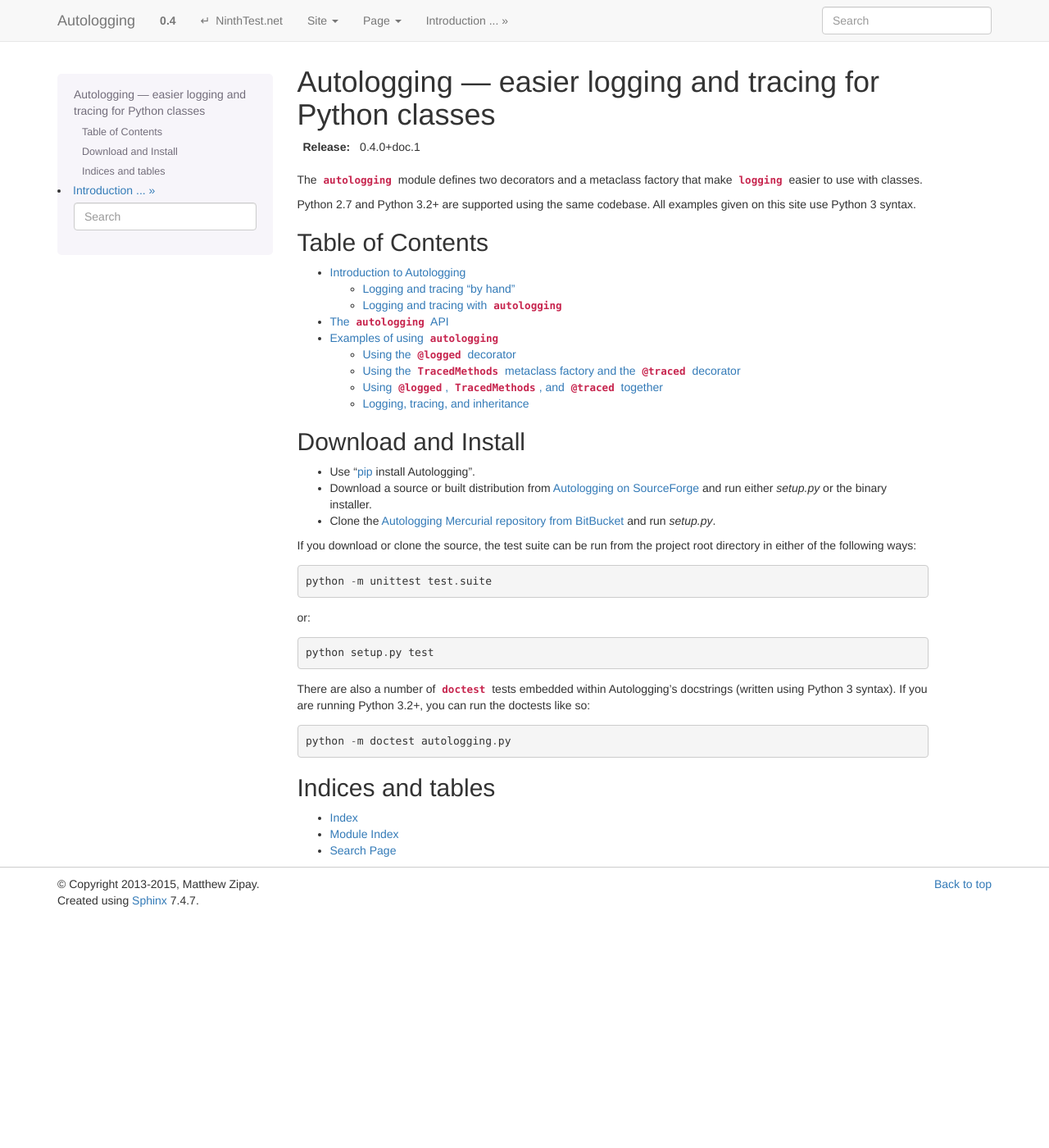
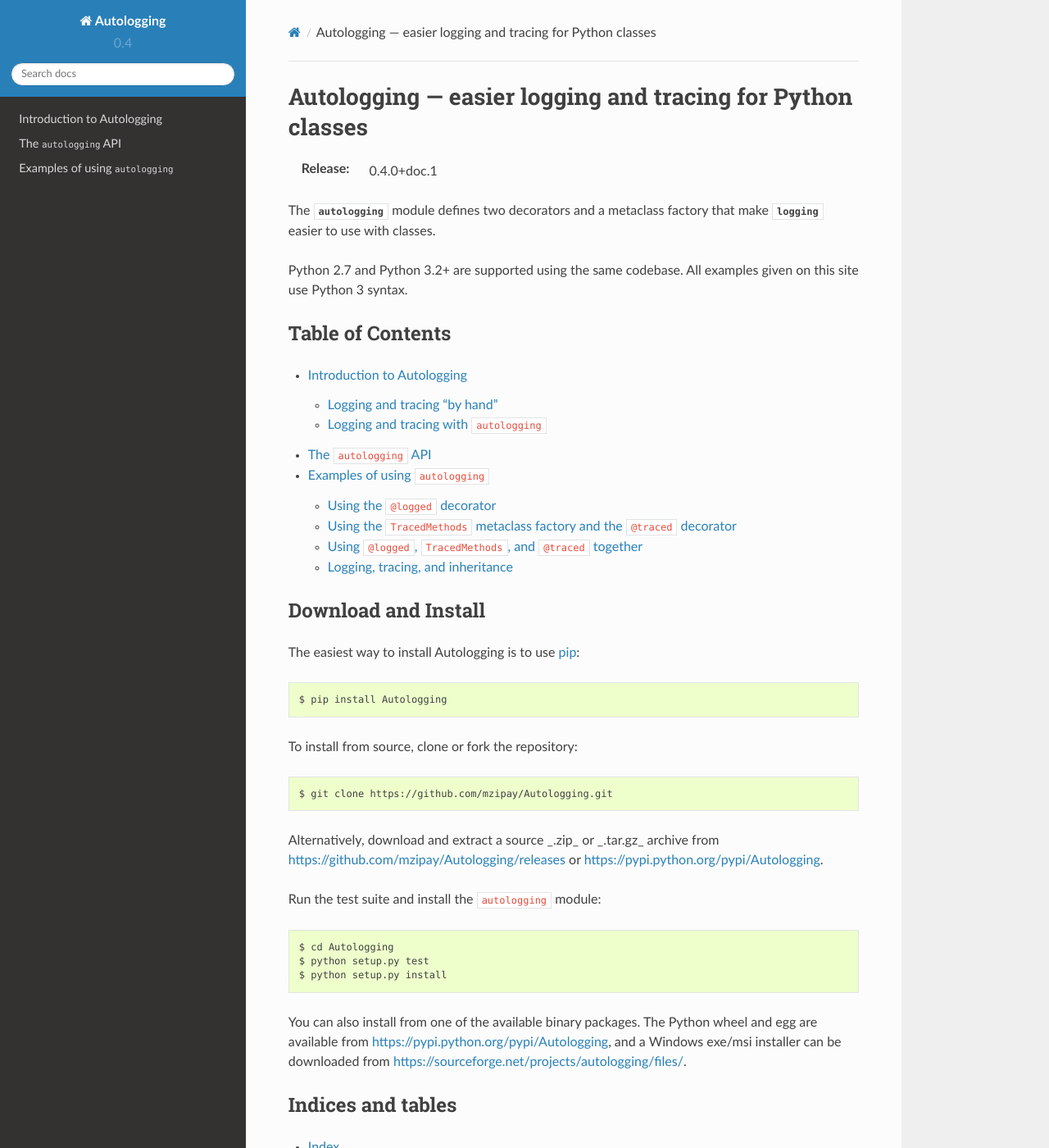
Before and after one commit to mzipay/Autologging, a Sphinx documentation site: the page built from doc/source/index.rst, in a window 1280 px wide and 1400 px high. Shown: the whole window at 82% size. Built offline with Sphinx 7.4.7 and the Read the Docs theme 2.0.0, drawn with Linux system fonts in a browser that asks for light colours; nearby versions of some CDN libraries; library files that are not in the unit come from our copies; some of the changed text lies outside the part shown.

Commit message:
point to GitHub instead of Bitbucket; use readthedocs.org

```diff
--- a/doc/source/conf.py
+++ b/doc/source/conf.py
@@ -14,7 +14,13 @@
 
 import sys, os
 
-import sphinx_bootstrap_theme
+on_rtd = os.environ.get('READTHEDOCS', None) == 'True'
+if (on_rtd):
+    html_theme = 'default'
+else:
+    import sphinx_rtd_theme
+    html_theme = 'sphinx_rtd_theme'
+    html_theme_path = [sphinx_rtd_theme.get_html_theme_path()]
 
 # If extensions (or modules to document with autodoc) are in another directory,
 # add these directories to sys.path here. If the directory is relative to the
@@ -95,21 +101,15 @@
 
 # The theme to use for HTML and HTML Help pages.  See the documentation for
 # a list of builtin themes.
-html_theme = 'bootstrap'
+#html_theme = 'default'
 
 # Theme options are theme-specific and customize the look and feel of a theme
 # further.  For a list of options available for each theme, see the
 # documentation.
 #html_theme_options = {}
-html_theme_options = {
-    "bootswatch_theme": "ninthtest",
-    "navbar_links": [
-        ("↵ NinthTest.net", "http://www.ninthtest.net/", True),
-    ],
-}
 
 # Add any paths that contain custom themes here, relative to this directory.
-html_theme_path = sphinx_bootstrap_theme.get_html_theme_path()
+#html_theme_path = [sphinx_rtd_theme.get_html_theme_path()]
 
 # The name for this set of Sphinx documents.  If None, it defaults to
 # "<project> v<release> documentation".
@@ -168,7 +168,7 @@
 # If true, an OpenSearch description file will be output, and all pages will
 # contain a <link> tag referring to it.  The value of this option must be the
 # base URL from which the finished HTML is served.
-html_use_opensearch = 'http://www.ninthtest.net/python-autologging/'
+#html_use_opensearch = 'http://www.ninthtest.net/python-autologging/'
 
 # This is the file name suffix for HTML files (e.g. ".xhtml").
 #html_file_suffix = None
--- a/doc/source/index.rst
+++ b/doc/source/index.rst
@@ -23,27 +23,29 @@
 Download and Install
 --------------------
 
-* Use "`pip <https://pypi.python.org/pypi/pip>`_ install Autologging".
-* Download a source or built distribution from `Autologging on SourceForge
-  <http://sourceforge.net/projects/autologging/files/autologging/>`_ and run
-  either *setup.py* or the binary installer.
-* Clone the `Autologging Mercurial repository from BitBucket
-  <https://bitbucket.org/mzipay/autologging>`_ and run *setup.py*.
+The easiest way to install Autologging is to use `pip
+<https://pip.pypa.io/>`_::
 
-If you download or clone the source, the test suite can be run from the
-project root directory in either of the following ways::
+   $ pip install Autologging
 
-   python -m unittest test.suite
+To install from source, clone or fork the repository::
 
-or::
+   $ git clone https://github.com/mzipay/Autologging.git
 
-   python setup.py test
+Alternatively, download and extract a source _.zip_ or _.tar.gz_ archive from
+https://github.com/mzipay/Autologging/releases or
+https://pypi.python.org/pypi/Autologging.
 
-There are also a number of :mod:`doctest` tests embedded within Autologging's
-docstrings (written using Python 3 syntax). If you are running Python 3.2+, you
-can run the doctests like so::
+Run the test suite and install the ``autologging`` module::
 
-   python -m doctest autologging.py
+   $ cd Autologging
+   $ python setup.py test
+   $ python setup.py install
+
+You can also install from one of the available binary packages. The Python
+wheel and egg are available from https://pypi.python.org/pypi/Autologging, and
+a Windows exe/msi installer can be downloaded from
+https://sourceforge.net/projects/autologging/files/.
 
 Indices and tables
 ------------------
```
Also changed, not shown: README.md (added, +76 -0 lines), README.txt (deleted, +0 -70 lines), 1 other file.
